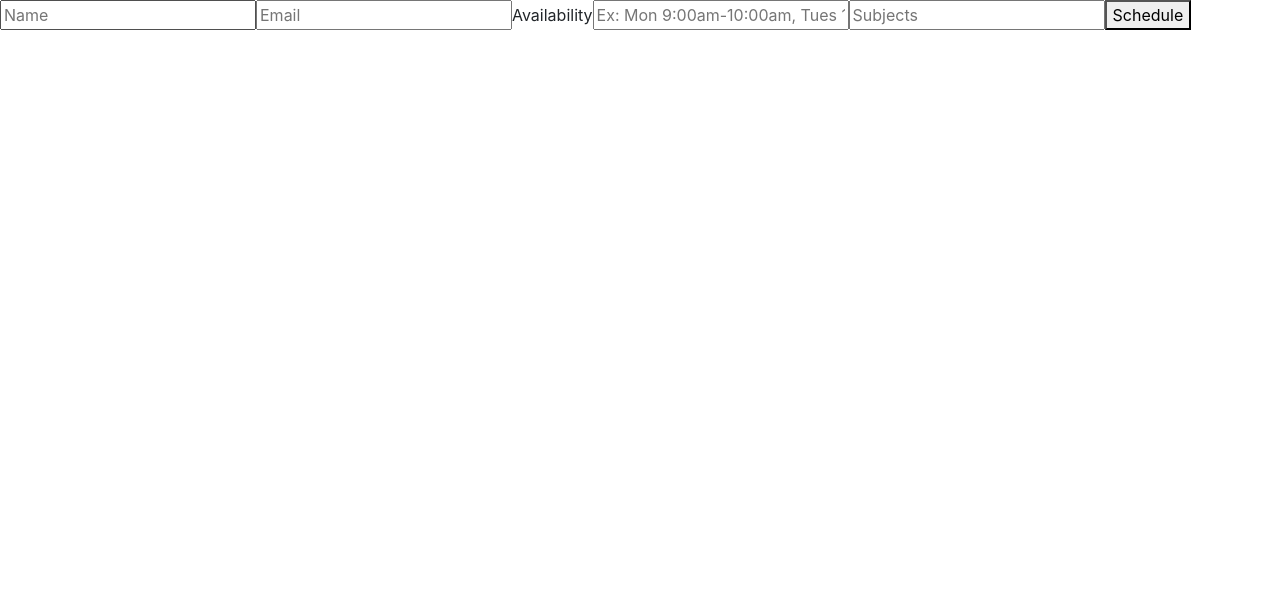
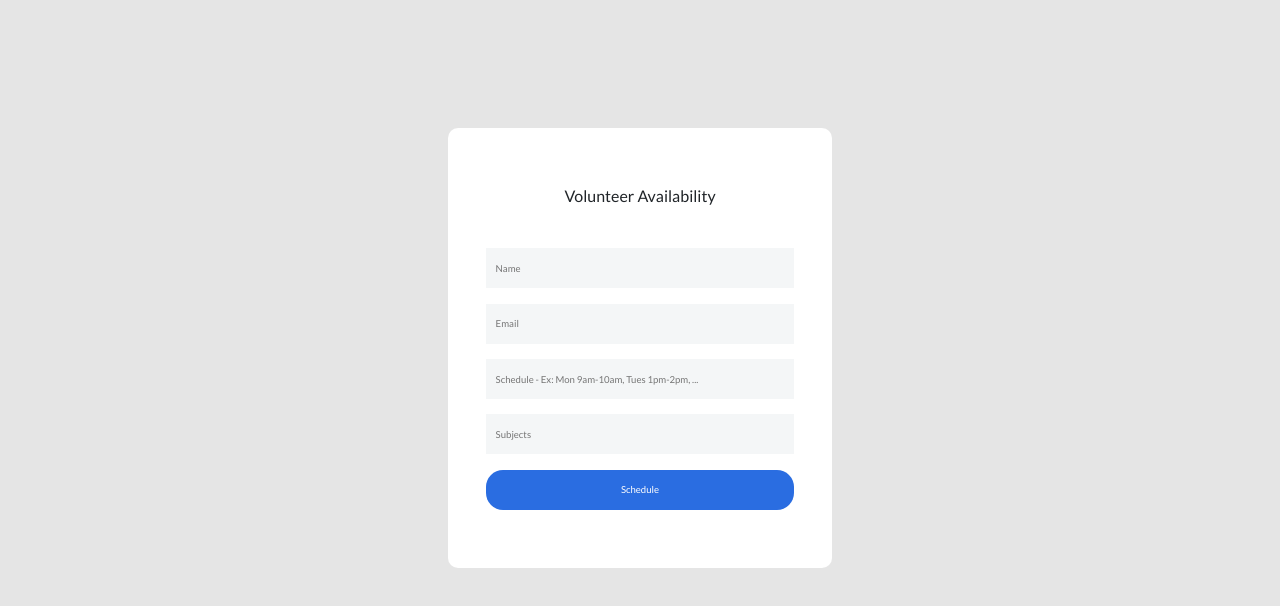
Before and after one commit to School-in-the-cloud-BuildWeek/Build, a React (Create React App) app in the folder cloud-school-bw/: page /sign-up in a window 1280 px wide. Shown: the top 606 px of the page. Built offline with nearby package versions, Linux system fonts and the light colour scheme.

Commit message:
UI of the form done, need to fix submit funcionality

```diff
--- a/cloud-school-bw/src/components/SignUp.js
+++ b/cloud-school-bw/src/components/SignUp.js
@@ -107,11 +107,6 @@ import axios from 'axios';
         width: 350px;
         height: 400px;
     `
-
-//     const StyledAnchor = styled.a`
-//     color: #2A7DE1;
-//     text-decoration:none;
-// `
 
     const LogoDiv = styled.div`
         width: 100%;
--- a/cloud-school-bw/src/components/VolunteerForm.js
+++ b/cloud-school-bw/src/components/VolunteerForm.js
@@ -3,6 +3,70 @@ import {useForm} from 'react-hook-form'
 import styled from 'styled-components';
 import * as yup from "yup";
 import { yupResolver } from '@hookform/resolvers/yup';
+
+//Styling
+
+const StyledForm = styled.div`
+    display:flex;
+    flex-direction:column;
+    width:80%;
+    font-size:0.6rem;
+`
+
+const FormDiv = styled.div`
+    display:flex;
+    justify-content:center;
+    width:30%;
+    height:55vh;
+    align-items:center;
+    background: white;
+    border-radius:10px;
+    margin-top:10%;
+    `
+
+const Input = styled.input`
+    height: 5vh;
+    margin-bottom:5%;
+    background: #F4F6F7;
+    border:none;
+    color: #082E5B;
+    padding-left:3%;
+`
+
+const Header = styled.h2`
+    font-size:1rem;
+    text-align:center;
+    margin-bottom:14%;
+`
+
+const FormContainer = styled.div`
+    display:flex;
+    justify-content:center;
+
+
+`
+
+const Button = styled.button`
+    height: 5vh;
+    border:none;
+    border-radius:17px;
+    background: #2A6DE1;
+    color:white;
+`
+
+const Page = styled.div`
+    background-color: #E5E5E5;
+    height:100vh;
+    font-family: 'Lato', sans-serif;
+`
+
+const Errors = styled.span`
+color:red;
+font-size:0.5rem;
+text-align:left;
+width:75%;
+`
+//Styling
 
 
 const schema = yup.object().shape({
@@ -19,6 +83,7 @@ const VolunteerForm = () => {
       });
 
    const onSubmit = (user) => {
+       console.log(user)
         setValue("name", "");
         setValue("email", "");
         setValue("availability", "");
@@ -26,9 +91,12 @@ const VolunteerForm = () => {
    }
 
     return (
-        <div>
-       <form>
-                <input
+        <Page>
+            <FormContainer>
+        <FormDiv>
+        <StyledForm onSubmit = {handleSubmit(onSubmit)}>
+        <Header>Volunteer Availability</Header>
+                    <Input
                     type="text"
                     name="name"
                     placeholder = 'Name'
@@ -36,10 +104,10 @@ const VolunteerForm = () => {
                         required: 'Name is required'
                     })}
                     />
-                {errors.email && <span>Please enter your email</span>}
+                    {errors.name && <Errors>Please enter your name</Errors>}
 
 
-                <input
+                    <Input
                     type="email"
                     name="email"
                     placeholder = 'Email'
@@ -47,21 +115,20 @@ const VolunteerForm = () => {
                         required: 'Password is required'
                     })}
                     />
-                {errors.password && <span>Please enter your password</span>}
+                    {errors.email && <Errors>Please enter your email</Errors>}
 
-                <label> Availability
-                <input
+                    <Input
                     type="text"
                     name="availability"
-                placeholder = 'Ex: Mon 9:00am-10:00am, Tues 1:00pm-2:00pm, Wed Unavailable, ...'
+                    placeholder = 'Schedule - Ex: Mon 9am-10am, Tues 1pm-2pm, ...'
                     ref={register({
                         required: 'Password is required'
                     })}
                     />
-                </label>
-                {errors.password && <span>Please enter your password</span>}
 
-                <input
+                    {errors.availability && <Errors>Please enter your availability</Errors>}
+
+                    <Input
                     type="text"
                     name="subjects"
                     placeholder = 'Subjects'
@@ -69,11 +136,13 @@ const VolunteerForm = () => {
                         required: 'Subjects is required'
                     })}
                     />
-                {errors.password && <span>Please enter your password</span>}
+                    {errors.subjects && <Errors>Please enter your subjects</Errors>}
 
-                <button type="submit">Schedule</button>
-                </form>
-        </div>
+                    <Button type="submit">Schedule</Button>
+                    </StyledForm>
+                </FormDiv>
+        </FormContainer>
+        </Page>
     )
 }
 
```
Lines whose indentation alone changed are shown as unchanged.
